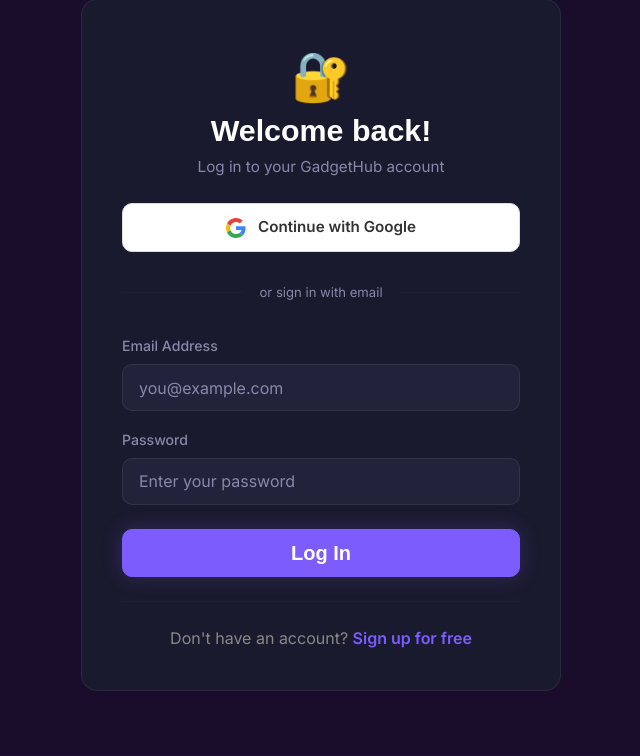
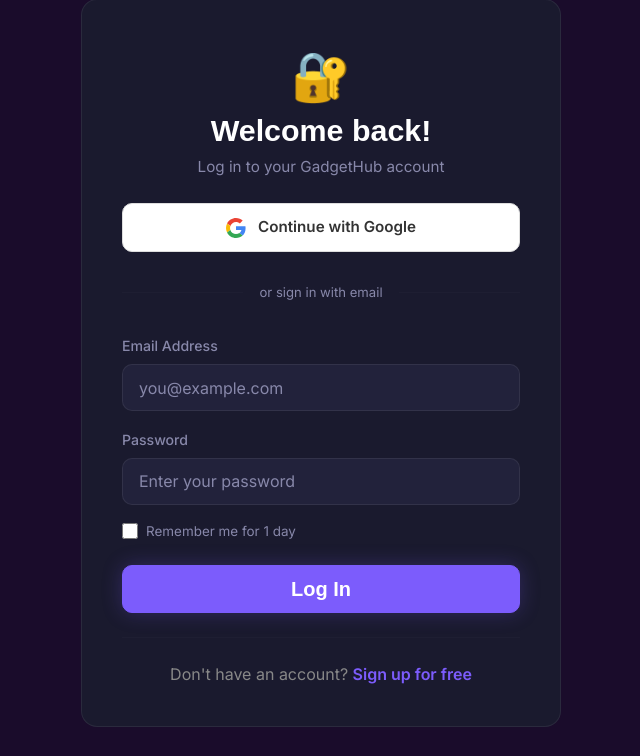
Before and after one commit to xen-hash/my-shop, a Flask app: page /login in a window 1280 px wide. Shown: the part 123-879 px from the top of the page, without its empty margins (319-959 px from the left). Run offline with Flask 3, Linux system fonts and the light colour scheme.

Commit message:
fix: remove persistent remember-me cookie, fix admin pill overflow on PC - auth.py: remove remember=True from all login_user() calls; session now   expires when browser closes unless user ticks the new 'Remember me' checkbox - auth.py: session.clear() on logout to fully wipe server-side session - app.py: SESSION_PERMANENT=False, REMEMBER_COOKIE_DURATION=1 day (was 365) - forms.py: add BooleanField 'remember' to LoginForm (default False) - login.html: add Remember me checkbox UI - admin.html: fix overflow-x:hidden on .admin-content that clipped pill row;   wrap pill rows in .pill-scroll-outer with negative-margin scroll pattern;   fix sidebar top/height to match actual nav height (62px)

```diff
--- a/app.py
+++ b/app.py
@@ -2,11 +2,13 @@
 app.py – GadgetHub PH
 ======================
 Application factory: configures Flask, extensions, and registers blueprints.
-FIXED: Supabase-optimised connection pool + fast startup.
+FIX: Added session lifetime + remember-cookie config to prevent
+     permanent auto-login on mobile / shared devices.
 """
 
 import os
 import logging
+from datetime import timedelta
 from flask import Flask
 from flask_login import LoginManager
 
@@ -29,14 +31,23 @@
     # ── Configuration ─────────────────────────────────────────
     app.config["SECRET_KEY"] = os.environ.get("SECRET_KEY", "dev-secret-key-change-in-prod")
 
+    # ── FIX: Session lifetime – session expires when browser closes
+    #         unless user explicitly ticks "Remember me".
+    app.config["SESSION_PERMANENT"]        = False
+    app.config["PERMANENT_SESSION_LIFETIME"] = timedelta(hours=8)
+
+    # ── FIX: Remember-me cookie – only 1 day even when ticked.
+    #         Default Flask-Login value is 365 days which caused the
+    #         "mobile always shows admin" bug.
+    app.config["REMEMBER_COOKIE_DURATION"] = timedelta(days=1)
+    app.config["REMEMBER_COOKIE_SECURE"]   = os.environ.get("FLASK_ENV") == "production"
+    app.config["REMEMBER_COOKIE_HTTPONLY"] = True
+    app.config["REMEMBER_COOKIE_SAMESITE"] = "Lax"
+
     db_url = os.environ.get("DATABASE_URL", "sqlite:///gadgethub.db")
     if db_url.startswith("postgres://"):
         db_url = db_url.replace("postgres://", "postgresql://", 1)
 
-    # ── SUPABASE FIX: Use pgBouncer transaction-mode URL if available ──────
-    # In Supabase dashboard → Settings → Database → Connection pooling
-    # Use the "Transaction" mode URL (port 6543) for best performance on Render
-    # Set env var SUPABASE_DB_URL to that URL to override DATABASE_URL
     supabase_url = os.environ.get("SUPABASE_DB_URL", "")
     if supabase_url:
         if supabase_url.startswith("postgres://"):
@@ -46,35 +57,17 @@
     app.config["SQLALCHEMY_DATABASE_URI"] = db_url
     app.config["SQLALCHEMY_TRACK_MODIFICATIONS"] = False
 
-    # ── FIXED: Supabase-optimised pool settings ─────────────────────────────
-    # Supabase free tier allows ~60 direct connections.
-    # With pgBouncer (port 6543) you can use NullPool for serverless safety.
     is_sqlite = db_url.startswith("sqlite")
     if is_sqlite:
-        # SQLite has no pool concept
         app.config["SQLALCHEMY_ENGINE_OPTIONS"] = {}
     else:
         app.config["SQLALCHEMY_ENGINE_OPTIONS"] = {
-            # CRITICAL: must be True for Supabase — connections go stale after
-            # the Supabase idle timeout and need to be recycled automatically.
             "pool_pre_ping":    True,
-
-            # Recycle connections every 5 minutes to avoid Supabase's idle
-            # connection timeout (which is ~5 min on the free tier).
             "pool_recycle":     300,
-
-            # Keep a small pool — Supabase free tier has limited connections.
-            # If using pgBouncer URL (port 6543), you can raise this safely.
             "pool_size":        5,
             "max_overflow":     10,
-
-            # Wait up to 10 s for a connection before raising an error.
             "pool_timeout":     10,
-
-            # Silence the "pool size X exceeded" log spam.
             "pool_use_lifo":    True,
-
-            # PostgreSQL-specific: keep connections alive at the TCP layer.
             "connect_args": {
                 "connect_timeout":        10,
                 "keepalives":             1,
@@ -115,9 +108,6 @@
         return db.session.get(User, int(user_id))
 
     # ── DB setup ─────────────────────────────────────────────
-    # FIXED: Only run create_all + migrations if tables don't already exist.
-    # On Supabase this avoids a slow schema-inspection round-trip on every
-    # cold start after the tables have already been created.
     with app.app_context():
         _maybe_init_db(db)
 
@@ -139,18 +129,12 @@
 
 
 def _maybe_init_db(db):
-    """
-    Fast startup: check if the 'users' table exists first.
-    Only run create_all() and migrations if it doesn't — avoids the slow
-    full schema introspection on every Render cold start.
-    """
     global _migrations_done
     if _migrations_done:
         return
 
     try:
         with db.engine.connect() as conn:
-            # Quick existence check — very fast (single query)
             result = conn.execute(db.text(
                 "SELECT to_regclass('public.users')"
             ))
@@ -163,11 +147,9 @@
         else:
             logger.info("✅  Tables already exist — skipping create_all.")
 
-        # Run migrations regardless (they're idempotent with IF NOT EXISTS)
         _run_migrations_once(db)
 
     except Exception as e:
-        # SQLite fallback (dev) — always run create_all
         logger.warning(f"⚠️  Schema check failed ({e}), running create_all as fallback.")
         try:
             db.create_all()
@@ -179,7 +161,6 @@
 
 
 def _run_migrations_once(db):
-    """Idempotent ALTER TABLE migrations."""
     try:
         with db.engine.connect() as conn:
             conn.execute(db.text(
--- a/forms.py
+++ b/forms.py
@@ -2,10 +2,12 @@
 forms.py – GadgetHub PH
 =======================
 WTForms form classes for user authentication.
+FIX: Added BooleanField 'remember' to LoginForm so users can
+     opt-in to a persistent session instead of it being forced on.
 """
 
 from flask_wtf import FlaskForm
-from wtforms import StringField, PasswordField, SubmitField, TextAreaField
+from wtforms import StringField, PasswordField, SubmitField, TextAreaField, BooleanField
 from wtforms.validators import (
     DataRequired, Email, EqualTo, Length, ValidationError
 )
@@ -46,6 +48,8 @@
     password = PasswordField("Password", validators=[
         DataRequired()
     ])
+    # FIX: opt-in remember me — default False so sessions expire on browser close
+    remember = BooleanField("Remember me for 1 day", default=False)
     submit = SubmitField("Log In")
 
 
--- a/routes/auth.py
+++ b/routes/auth.py
@@ -3,6 +3,9 @@
 ==============================
 Authentication blueprint: Register, Login, Logout, Profile.
 Social Login: Google OAuth2, Facebook OAuth2 (via Authlib).
+FIX: Removed remember=True from all login_user() calls.
+     Session now expires when the browser is closed unless
+     the user explicitly ticks "Remember me".
 """
 
 from flask import (
@@ -71,7 +74,8 @@
         db.session.add(user)
         db.session.commit()
 
-        login_user(user)
+        # FIX: do NOT remember – session expires on browser close
+        login_user(user, remember=False)
         flash(f"Welcome to GadgetHub, {user.name}! 🎉", "success")
         return redirect(url_for("shop.index"))
 
@@ -95,7 +99,10 @@
         ).first()
 
         if user and user.check_password(form.password.data):
-            login_user(user, remember=True)
+            # FIX: only remember if the user explicitly ticked the checkbox
+            remember = getattr(form, 'remember', None)
+            remember_me = remember.data if remember else False
+            login_user(user, remember=remember_me)
             flash(f"Welcome back, {user.name}! 👋", "success")
             next_page = request.args.get("next")
             return redirect(next_page or url_for("shop.index"))
@@ -123,6 +130,7 @@
 @login_required
 def logout():
     logout_user()
+    session.clear()          # FIX: wipe the entire Flask session on logout
     flash("You have been logged out.", "info")
     return redirect(url_for("auth.login"))
 
@@ -222,5 +230,6 @@
     else:
         flash(f"Welcome back, {user.name}! 👋", "success")
 
-    login_user(user, remember=True)
+    # FIX: social logins do NOT set a persistent remember-me cookie
+    login_user(user, remember=False)
     return redirect(url_for("shop.index"))
--- a/templates/login.html
+++ b/templates/login.html
@@ -14,7 +14,7 @@
           <p class="auth-subtitle">Log in to your GadgetHub account</p>
         </div>
 
-        <!-- Social Login Buttons — always show Google -->
+        <!-- Social Login Buttons -->
         <div class="d-flex flex-column gap-2 mb-4">
           <a href="{{ url_for('auth.google_login') }}"
              class="social-btn social-btn-google">
@@ -57,13 +57,22 @@
             {% endfor %}
           </div>
 
-          <div class="mb-4">
+          <div class="mb-3">
             <label class="form-label">{{ form.password.label.text }}</label>
             {{ form.password(class="form-control" + (" is-invalid" if form.password.errors else ""),
                placeholder="Enter your password", autocomplete="current-password") }}
             {% for error in form.password.errors %}
               <div class="invalid-feedback">{{ error }}</div>
             {% endfor %}
+          </div>
+
+          <!-- FIX: Remember me checkbox — opt-in only -->
+          <div class="mb-4 d-flex align-items-center gap-2">
+            {{ form.remember(style="accent-color:#947dff;width:16px;height:16px;cursor:pointer;") }}
+            <label for="{{ form.remember.id }}"
+                   style="font-size:0.84rem;color:var(--text-muted);cursor:pointer;margin:0;">
+              {{ form.remember.label.text }}
+            </label>
           </div>
 
           <div class="d-grid">
```
Also changed, not shown: templates/admin.html (+43 -15 lines).
